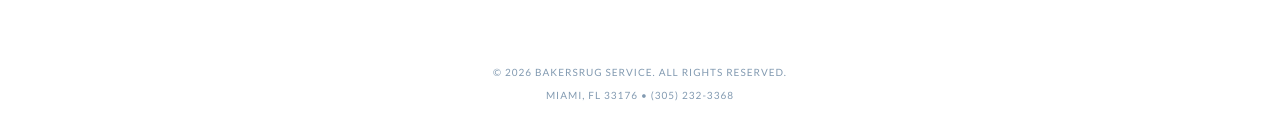
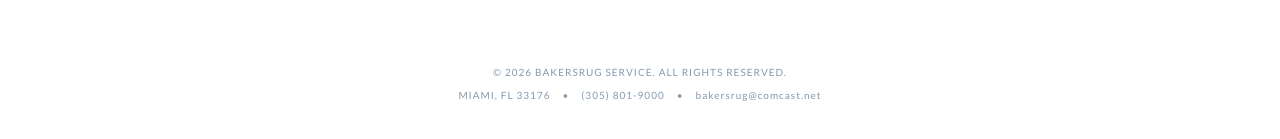
Before and after one commit to zupa212/bakery-rug-miami-react, a React (Vite) app: page / in a window 1280 px wide. Shown: the part 7258-7397 px from the top of the page. Built offline with nearby package versions, Linux system fonts and the light colour scheme; no server answers; the database is empty.

Commit message:
chore: Update contact info to 305-801-9000 and bakersrug@comcast.net, add SEO schema

```diff
--- a/api/submit-lead.ts
+++ b/api/submit-lead.ts
@@ -9,7 +9,7 @@ const supabase = createClient(supabaseUrl, supabaseServiceKey);
 
 // Initialize Resend
 const resend = new Resend(process.env.RESEND_API_KEY);
-const BUSINESS_EMAIL = process.env.BUSINESS_EMAIL || 'your-email@example.com';
+const BUSINESS_EMAIL = process.env.BUSINESS_EMAIL || 'bakersrug@comcast.net';
 
 // --- ANALYSIS UTILS ---
 const calculateLeadScore = (data: any) => {
--- a/src/components/Footer.tsx
+++ b/src/components/Footer.tsx
@@ -29,10 +29,39 @@ export default function Footer() {
                 </div>
 
                 {/* Legal / Copyright */}
-                <div className="text-navy-400 font-sans text-[10px] tracking-widest uppercase">
-                    <p className="mb-2">© {currentYear} BakersRug Service. All Rights Reserved.</p>
-                    <p>Miami, FL 33176 • (305) 232-3368</p>
+                {/* Legal / Copyright */}
+                <div className="text-navy-400 font-sans text-[10px] tracking-widest uppercase flex flex-col items-center gap-2">
+                    <p>© {currentYear} BakersRug Service. All Rights Reserved.</p>
+                    <p className="flex items-center gap-3">
+                        <span>Miami, FL 33176</span>
+                        <span>•</span>
+                        <a href="tel:305-801-9000" className="hover:text-gold-600 transition-colors">(305) 801-9000</a>
+                        <span>•</span>
+                        <a href="mailto:bakersrug@comcast.net" className="hover:text-gold-600 transition-colors lowercase">bakersrug@comcast.net</a>
+                    </p>
                 </div>
+
+                {/* SEO Schema */}
+                <script type="application/ld+json">
+                    {JSON.stringify({
+                        "@context": "https://schema.org",
+                        "@type": "LocalBusiness",
+                        "name": "BakersRug",
+                        "image": "https://bakersrug.com/og-image.jpg",
+                        "telephone": "305-801-9000",
+                        "email": "bakersrug@comcast.net",
+                        "address": {
+                            "@type": "PostalAddress",
+                            "streetAddress": "Miami, FL 33176",
+                            "addressLocality": "Miami",
+                            "addressRegion": "FL",
+                            "postalCode": "33176",
+                            "addressCountry": "US"
+                        },
+                        "url": "https://bakersrug.com",
+                        "priceRange": "$$"
+                    })}
+                </script>
             </div>
         </footer>
     );
--- a/src/components/MobilePhoneBar.tsx
+++ b/src/components/MobilePhoneBar.tsx
@@ -2,10 +2,10 @@ export default function MobilePhoneBar() {
     return (
         <div className="fixed bottom-0 left-0 right-0 z-50 md:hidden">
             <a
-                href="tel:305-232-3368"
+                href="tel:305-801-9000"
                 className="block bg-navy-900 text-white text-center py-4 font-sans text-sm font-bold tracking-widest uppercase"
             >
-                Call for Estimate: (305) 232-3368
+                Call for Estimate: (305) 801-9000
             </a>
         </div>
     );
```
